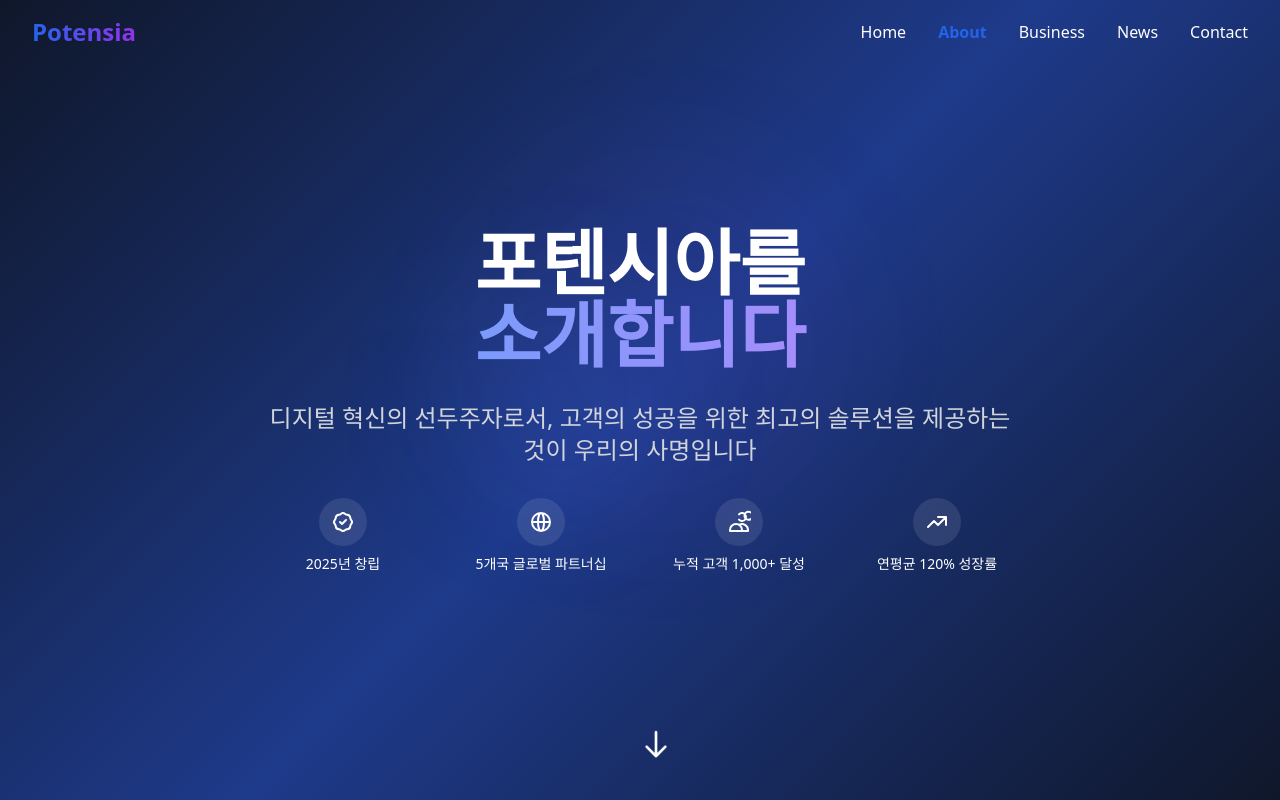
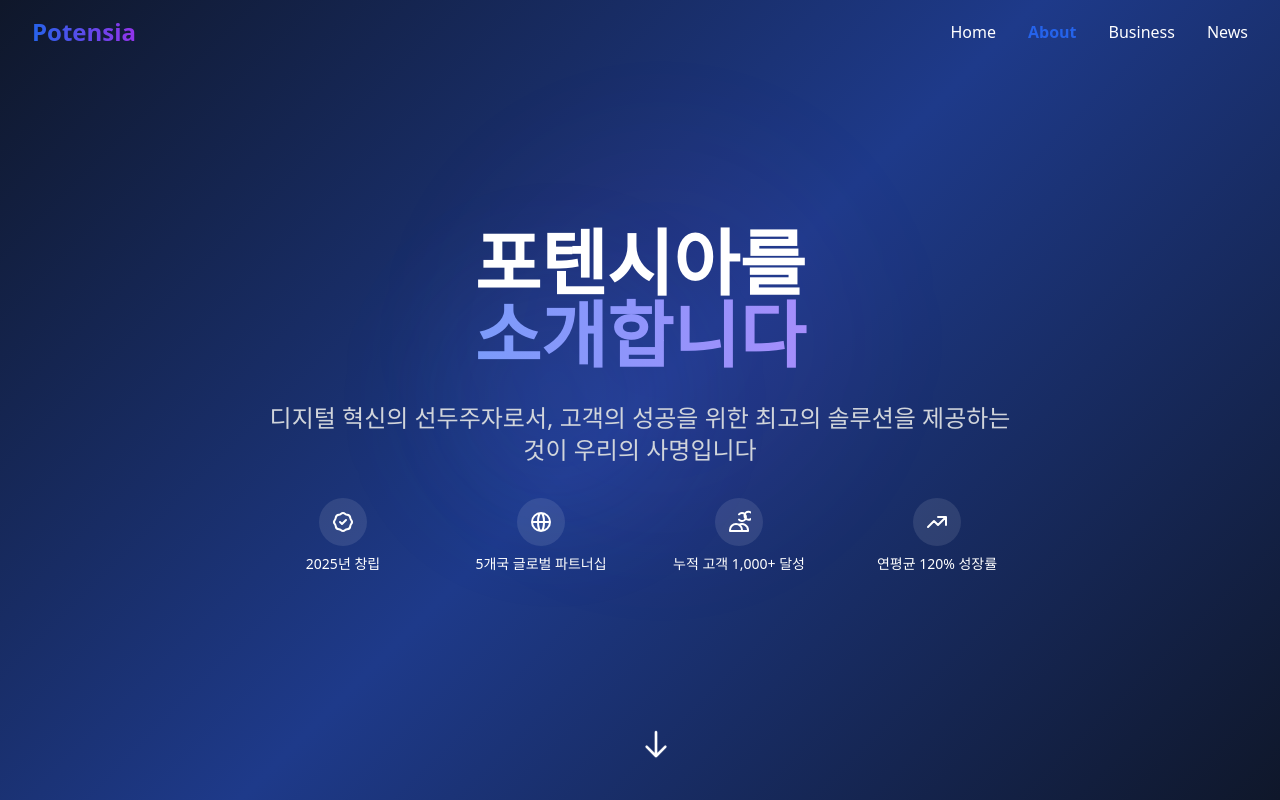
Before and after one commit to potensiadev/potensiainc, a website: page frontend/about.html in a window 1280 px wide. Shown: the top 800 px of the page. Drawn offline with nearby package versions, Linux system fonts and the light colour scheme.

Commit message:
contact제외

```diff
--- a/frontend/about.html
+++ b/frontend/about.html
@@ -66,7 +66,6 @@
                     <a href="about.html" class="nav-link font-medium transition-colors duration-200 hover:text-blue-600 text-blue-600 font-semibold">About</a>
                     <a href="business.html" class="nav-link font-medium transition-colors duration-200 hover:text-blue-600 text-white">Business</a>
                     <a href="news.html" class="nav-link font-medium transition-colors duration-200 hover:text-blue-600 text-white">News</a>
-                    <a href="contact.html" class="nav-link font-medium transition-colors duration-200 hover:text-blue-600 text-white">Contact</a>
                 </nav>
 
                 <!-- Mobile Menu Button -->
```
Also changed, not shown: frontend/news.html (+0 -1 lines).
